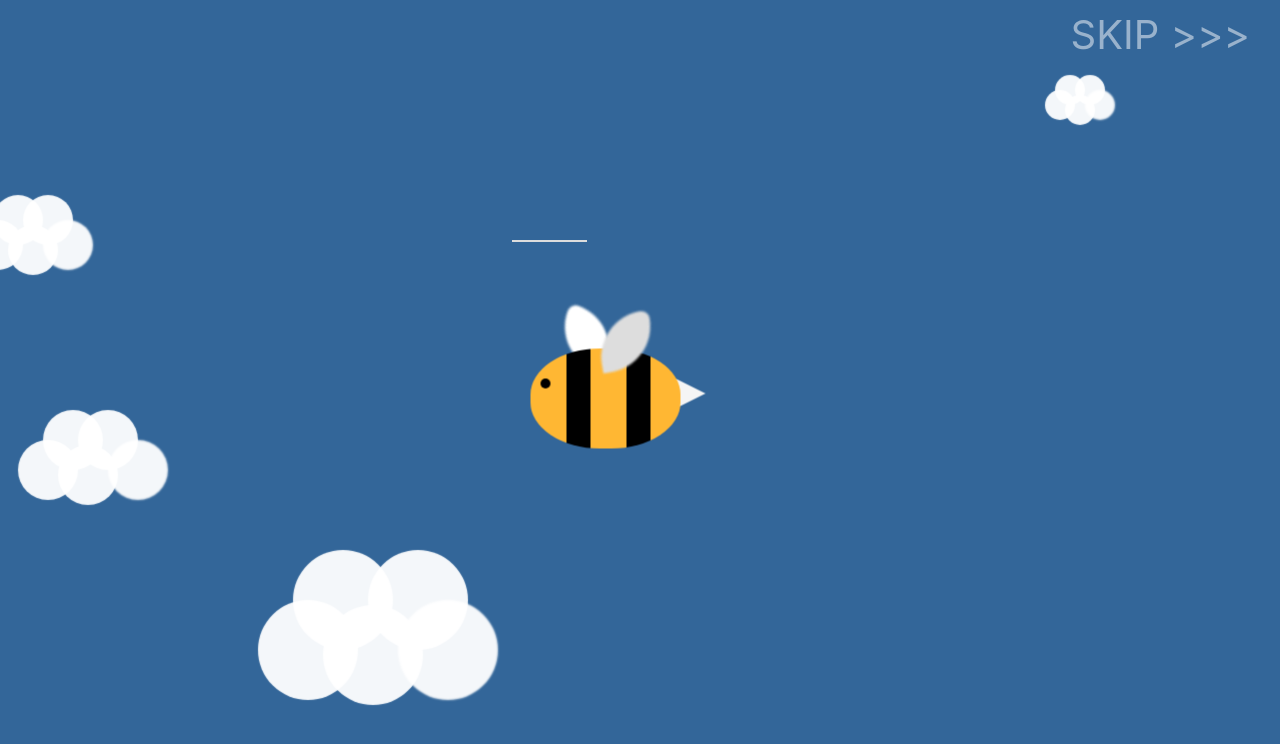
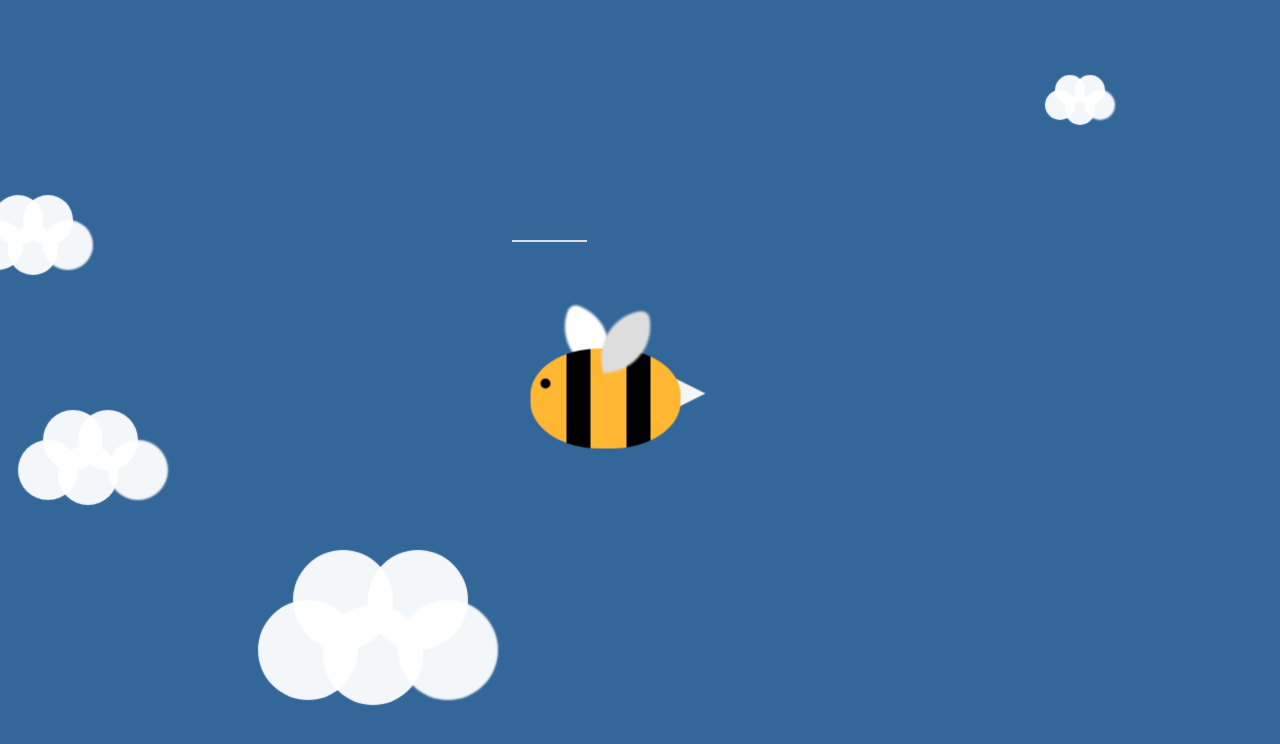
Before and after one commit to yfyau/yfyau.github.io, a React (Create React App) app: page / in a window 1280 px wide. Shown: the top 744 px of the page. Built offline with nearby package versions, Linux system fonts and the light colour scheme.

Commit message:
Updated Bee onClick

```diff
--- a/package.json
+++ b/package.json
@@ -4,12 +4,12 @@
   "private": true,
   "homepage": "https://yfyau.github.io",
   "dependencies": {
-    "gh-pages": "^2.0.1",
-    "lodash": "^4.17.11",
+    "gh-pages": "^2.1.1",
+    "lodash": "^4.17.15",
     "react": "^16.7.0",
     "react-dom": "^16.7.0",
     "react-router": "^4.3.1",
-    "react-scripts": "^2.1.5"
+    "react-scripts": "^3.1.1"
   },
   "scripts": {
     "start": "react-scripts start",
--- a/src/components/BeeAnimation/BeeAnimation.css
+++ b/src/components/BeeAnimation/BeeAnimation.css
@@ -21,34 +21,6 @@
   0% { opacity: 1.0; }
   50% { opacity: 0.0; }
   100% { opacity: 1.0; }
-}
-
-.skip {
-  position: absolute;
-  top: 10px;
-  right: 30px;
-  background-color: transparent;
-  font-size: 5vw;
-  color: #fff;
-
-  -webkit-transition-duration: 0.4s;
-          transition-duration: 0.4s;
-
-  -webkit-animation: 2s blinker linear infinite;
-     -moz-animation: 2s blinker linear infinite;
-          animation: 2s blinker linear infinite;
-
-  -webkit-touch-callout: none;
-  -webkit-user-select: none;
-  -khtml-user-select: none;
-  -moz-user-select: none;
-  -ms-user-select: none;
-  user-select: none;
-
-}
-
-.skip:hover {
-  text-shadow: 2px 2px #000;
 }
 
 /* BEE BEE BEE BEE BEE BEE BEE BEE */
@@ -132,6 +104,7 @@
   -webkit-transform: translate(-50%, -50%);
   -webkit-animation: dodging 5s ease-in-out infinite;
           animation: dodging 5s ease-in-out infinite;
+  cursor: pointer;
 }
 /* BEE BEE BEE BEE BEE BEE BEE BEE */
 
@@ -447,9 +420,3 @@
   z-index: 2;
 }
 /* CLOUDS CLOUDS CLOUDS CLOUDS  */
-
-@media (min-width: 769px) {
-  .skip {
-    font-size: 40px;
-  }
-}
--- a/src/components/BeeAnimation/BeeAnimation.js
+++ b/src/components/BeeAnimation/BeeAnimation.js
@@ -25,8 +25,7 @@ export default class BeeAnimation extends Component {
 
         return (
             <div className="beeContainer">
-                <p className="skip" onClick={onClick}> SKIP >>> </p>
-                <div className={this.state.beeClassName}>
+                <div className={this.state.beeClassName} onClick={onClick}>
                     <div className="body" />
                     <div className="wing1" />
                     <div className="wing2" />
```
Also changed, not shown: 1 other file (tests, documents, lock files or other folders).
